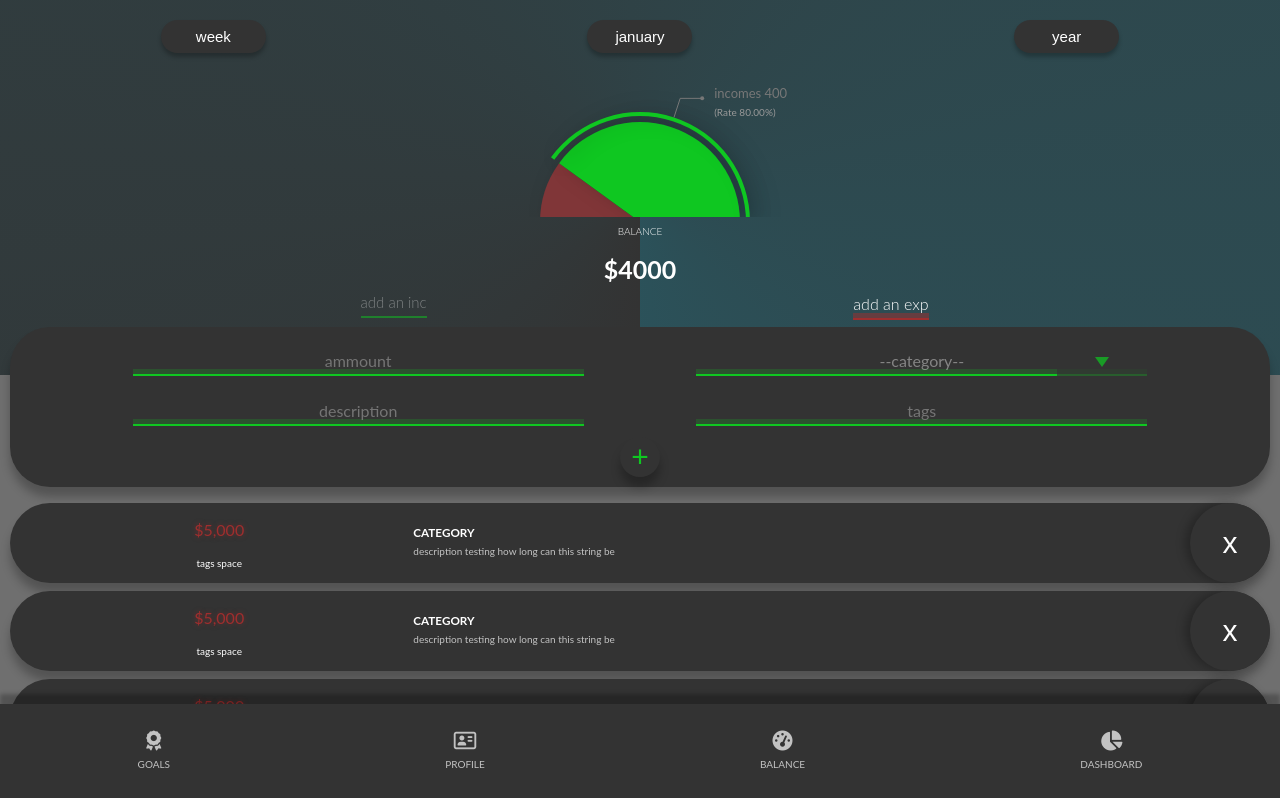
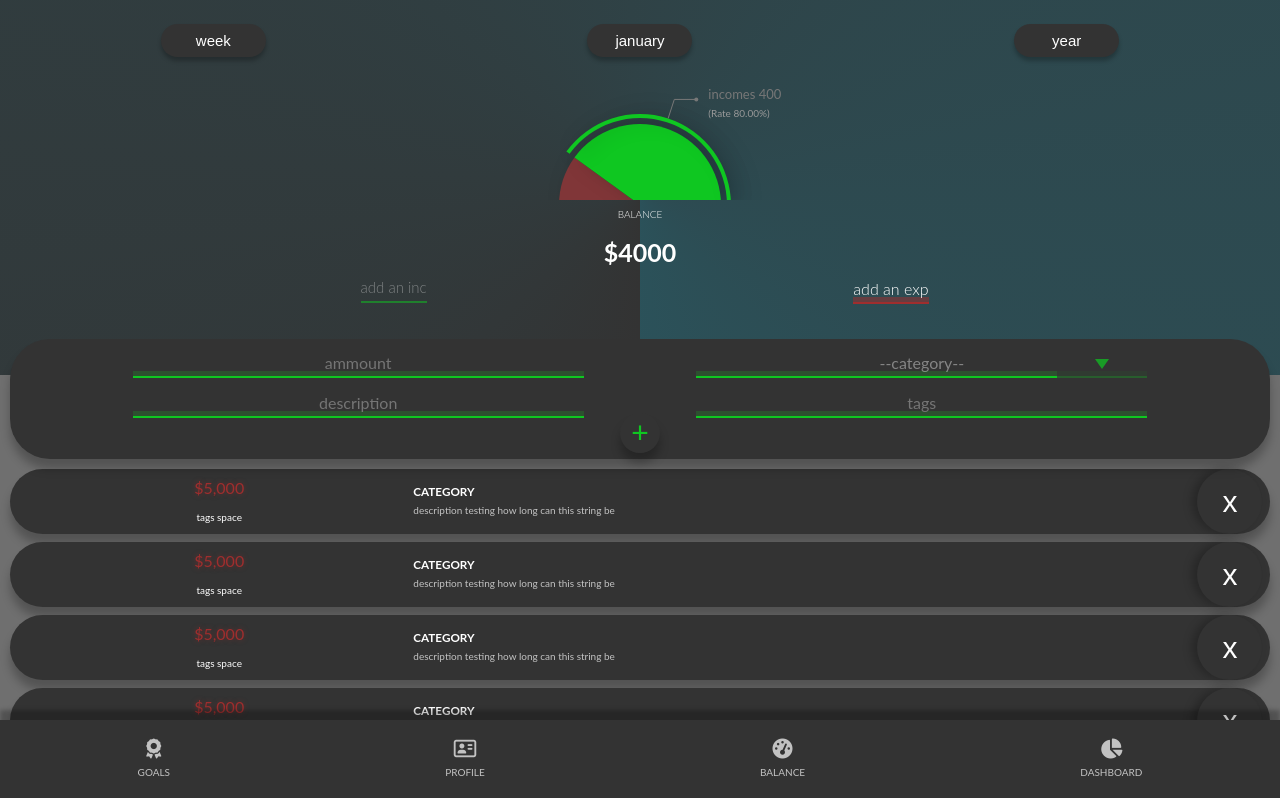
Before and after one commit to veilhelm/Golfin_react_frontend, a React (Create React App) app: page / in a window 1280 px wide. Shown: the top 798 px of the page. Built offline with nearby package versions, Linux system fonts and the light colour scheme.

Commit message:
fixed display on android devices

```diff
--- a/src/components/LoginCard/LoginCard.scss
+++ b/src/components/LoginCard/LoginCard.scss
@@ -13,7 +13,3 @@
         align-self: start;
     }
 }
-
-.login__btn {
-
-}
--- a/src/components/MainChart/index.js
+++ b/src/components/MainChart/index.js
@@ -57,12 +57,12 @@ class MainChart extends React.Component{
         this.state={
             activeIndex: 1,
             width : window.innerWidth,
-            height : window.innerHeight,
+            height : 135,
         }
     }
 
     updateDimensions = () =>{
-      this.setState({width: window.innerWidth, height: window.innerHeight})
+      this.setState({width: window.innerWidth})
     }
 
     componentDidMount() {
@@ -82,7 +82,7 @@ class MainChart extends React.Component{
 
     render () {
     return (
-        <PieChart width={this.state.width} height={this.state.height*.20} className={this.props.className}>
+        <PieChart width={this.state.width} height={this.state.height} className={this.props.className}>
         <Pie
         activeIndex={this.state.activeIndex}
         activeShape={renderActiveShape}
@@ -90,8 +90,8 @@ class MainChart extends React.Component{
         endAngle={0}
         data={data}
         cx={(this.state.width/2)-5}
-        cy={this.state.height*.20}
-        outerRadius={this.state.height*.25/2}
+        cy={this.state.height}
+        outerRadius={this.state.height * .6}
         fill={this.state.activeIndex === 0 ? "#2E9622" : "#803638"}
         onMouseEnter={this.onPieEnter}
         />
--- a/src/components/NavBar/NavBar.scss
+++ b/src/components/NavBar/NavBar.scss
@@ -1,7 +1,7 @@
 .navBar{
     background: #333333;
     box-shadow: 0px -10px 4px rgba(0, 0, 0, 0.25);
-    height: 12vh;
+    height: 80px;
     position: fixed;
     bottom: 0;
     width: 100vw;
--- a/src/components/TransactionCard/index.js
+++ b/src/components/TransactionCard/index.js
@@ -11,7 +11,7 @@ const Card = styled.div`
     border-radius: 40px;
     padding-left: 1.5rem;
     padding-right: 0;
-    height: 10vh;
+    height: 65px;
     display: grid;
     grid-template-columns: 1.5fr 3fr 10vh;
     grid-template-rows: repeat(2, 1fr);
@@ -30,7 +30,7 @@ const Card = styled.div`
 const DeleteArea = styled.div`
     background-color: #9F2E2E;
     width: ${props => props.width};
-    height: 10vh;
+    height: 65px;
     position: absolute;
     right:0;
     z-index: 1;
@@ -100,7 +100,7 @@ export default function TransactionCard ({transaction}) {
                 position={{x:deleteBtnPosition, y: 0}}
             >
                 <RoundedButton
-                size="100%"
+                size="65px"
                 className="delete-btn"
                 >x</RoundedButton>
             </Draggable>
--- a/src/components/TransactionForm/TransactionForm.scss
+++ b/src/components/TransactionForm/TransactionForm.scss
@@ -14,6 +14,10 @@
     }
     .transcForm_input-button{
         grid-area: b;
+        position: absolute;
+        bottom: 5%;
+        left: 50%;
+        transform: translateX(-50%);
     }
 }
 
--- a/src/components/TransactionForm/index.js
+++ b/src/components/TransactionForm/index.js
@@ -11,8 +11,7 @@ const MainWrapper = styled.div`
     border-radius: 40px;
     padding-left: 1rem;
     padding-right: 1rem;
-    padding-top: 10px;
-    height: 20vh;
+    height: 120px;
     z-index:1040;
     transform: translateY(-30%);
     animation: moveInBottom 1s ease-out 1s;
@@ -23,10 +22,10 @@ const MainWrapper = styled.div`
     grid-template-areas:
     ". a a a a . c c c c ."
     ". d d d d . t t t t ."
-    ". . . . . b . . . . .";
+    ". . . . . . . . . . .";
     align-items: start;
     justify-items: center;
-
+    position:relative;
 `
 
 export default function TransactionForm ({kind}) {
--- a/src/components/roundedButton/index.js
+++ b/src/components/roundedButton/index.js
@@ -12,12 +12,12 @@ border-radius: 100px;
 border: none;
 transition: all .2s;
 outline: none !important;
-&:hover {
-    transform: translateY(-3px);
+  &:hover {
+    transform: translate(-50%, -3px);
     box-shadow: 0 1rem 2rem rgba(0,0,0,.2);
   }
   &:active {
-    transform: translateY(-1px);
+    transform: translate(-50%, -1px);
     box-shadow: 0 .2rem .5rem rgba(0,0,0,.2);
   }
 `
--- a/src/pages/Login/Login.scss
+++ b/src/pages/Login/Login.scss
@@ -2,7 +2,8 @@ $SNOWDROPS_LENGTH: 40;
 
 .login__container{
     background-color: #333;
-    min-height: 100vh;
+    min-height: 660px;
+    height: 100vh;
     overflow-x: hidden;
     display: grid;
     grid-template-columns: 1fr 10fr 1fr;
```
